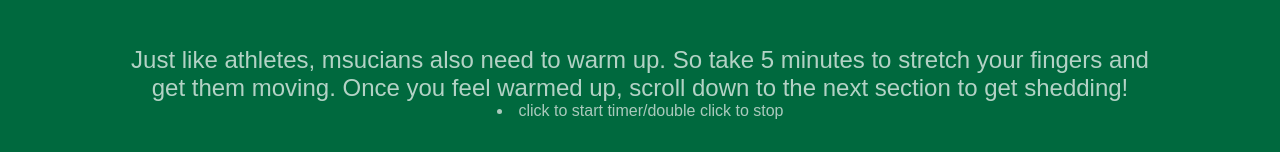
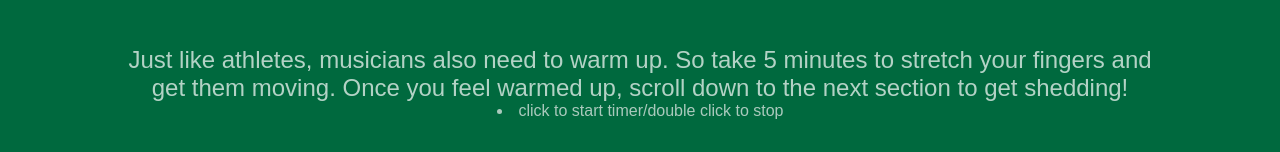
Before and after one commit to ScottThiessen/shed_time, a website: page public/piano.html in a window 1280 px wide. Shown: the part 388-540 px from the top of the page. Drawn offline with Linux system fonts and the light colour scheme.

Commit message:
Fixed typo

```diff
--- a/public/piano.html
+++ b/public/piano.html
@@ -16,7 +16,7 @@
       <a id="drums-nav2" href="drums.html"><img src="images/shedlog/drumbs2.png"></a>
        <h1 id="pianoHead">Warm Up</h1>
          <section class="content">
-          <p>Just like athletes, msucians also need to warm up. So take 5 minutes to stretch your fingers and get them moving. Once you feel warmed up, scroll down to the next section to get shedding!</p>
+          <p>Just like athletes, musicians also need to warm up. So take 5 minutes to stretch your fingers and get them moving. Once you feel warmed up, scroll down to the next section to get shedding!</p>
           <li id="inst">click to start timer/double click to stop</li>
           <div id="clock" class="clock"></div>
         </section>
```
